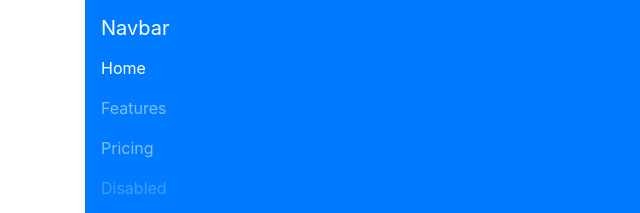
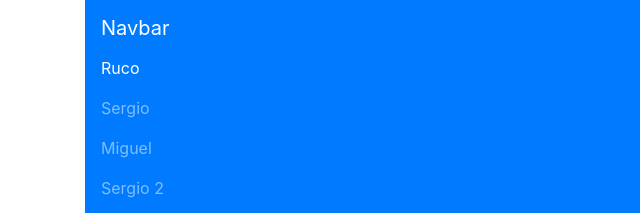
Before and after one commit to Leonardo-Muca/MarcianitosMovil, a plain HTML site: page Leonardo.html in a window 1280 px wide. Both pictures are taken after a click on the button "Toggle navigation". Shown: the top 213 px of the page, 0-640 px from the left. Drawn offline with nearby package versions, Linux system fonts and the light colour scheme.

Commit message:
Cambios Leo

```diff
--- a/Leonardo.html
+++ b/Leonardo.html
@@ -16,17 +16,17 @@
 <body>
     <div class="container">
         <nav class="navbar navbar-dark bg-primary">
-            <a class="navbar-brand" href="#">Navbar</a>
+            <a class="navbar-brand" href="HomePage.html">Navbar</a>
             <button class="navbar-toggler" type="button" data-toggle="collapse" data-target="#navbarNavAltMarkup"
                 aria-controls="navbarNavAltMarkup" aria-expanded="false" aria-label="Toggle navigation">
                 <span class="navbar-toggler-icon"></span>
             </button>
             <div class="collapse navbar-collapse" id="navbarNavAltMarkup">
                 <div class="navbar-nav">
-                    <a class="nav-item nav-link active" href="#">Home <span class="sr-only">(current)</span></a>
-                    <a class="nav-item nav-link" href="#">Features</a>
-                    <a class="nav-item nav-link" href="#">Pricing</a>
-                    <a class="nav-item nav-link disabled" href="#" tabindex="-1" aria-disabled="true">Disabled</a>
+                    <a class="nav-item nav-link active" href="HomePage.html">Ruco <span class="sr-only">(current)</span></a>
+                    <a class="nav-item nav-link" href="about.html">Sergio</a>
+                    <a class="nav-item nav-link" href="miguel.html">Miguel</a>
+                    <a class="nav-item nav-link" href="Tripies.html">Sergio 2</a>
                 </div>
             </div>
         </nav>
```
